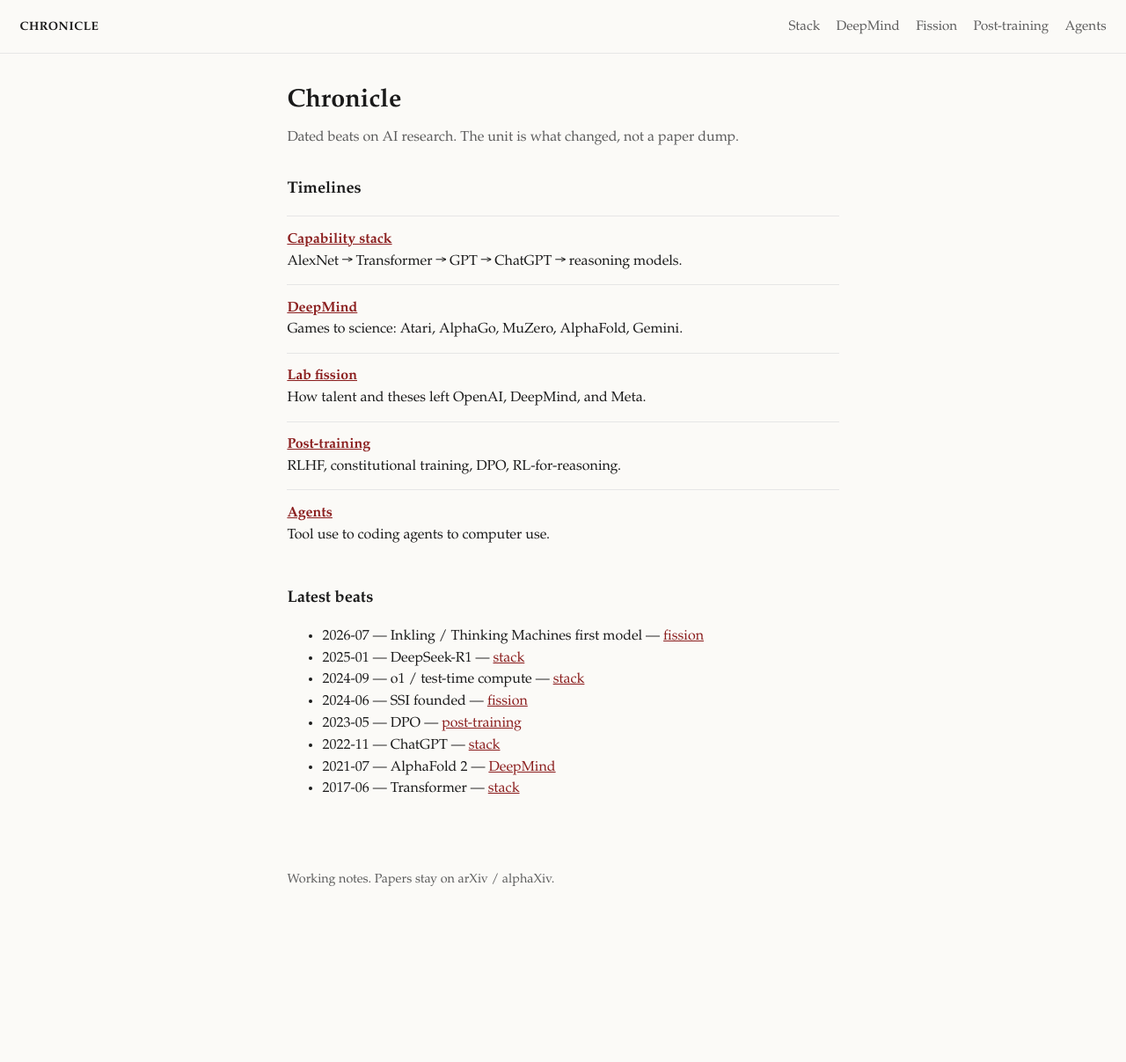
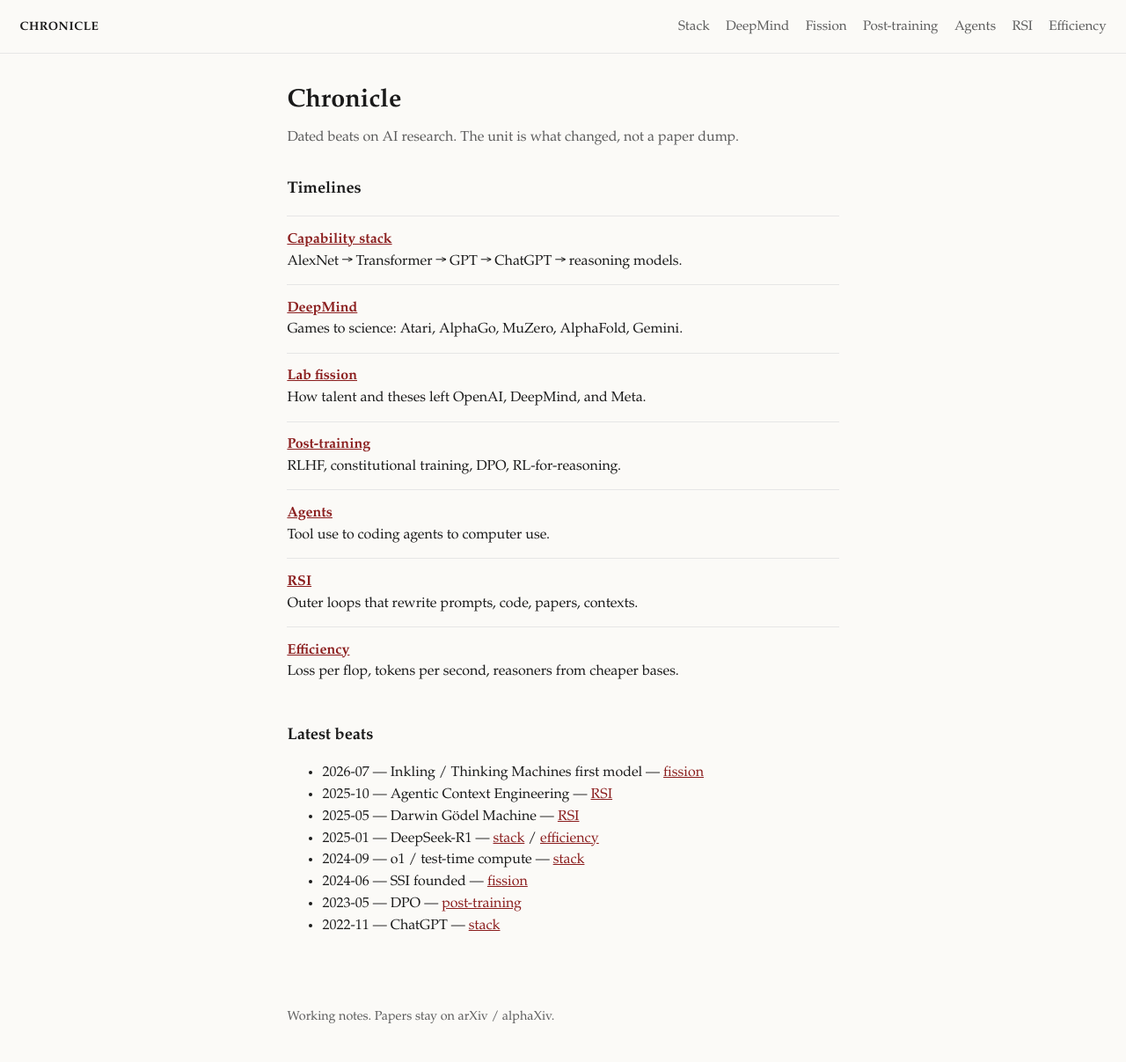
Before and after one commit to vandontduong/chronicle, a Jekyll site: the page built from index.md, in a window 1280 px wide. Shown: the whole page at 88% size. Built offline with Jekyll 4.4.1, drawn with Linux system fonts in a browser that asks for light colours; before the commit the page ends 1051 px from its top, so only the background shows below that.

Commit message:
Add RSI and compute-efficiency timelines

```diff
--- a/_layouts/default.html
+++ b/_layouts/default.html
@@ -15,6 +15,8 @@
       <a href="{{ '/timelines/lab-fission/' | relative_url }}">Fission</a>
       <a href="{{ '/timelines/post-training/' | relative_url }}">Post-training</a>
       <a href="{{ '/timelines/agents/' | relative_url }}">Agents</a>
+      <a href="{{ '/timelines/rsi/' | relative_url }}">RSI</a>
+      <a href="{{ '/timelines/efficiency/' | relative_url }}">Efficiency</a>
     </nav>
   </header>
   <main>
--- a/index.md
+++ b/index.md
@@ -15,15 +15,17 @@ title: Home
   <li><strong><a href="{{ '/timelines/lab-fission/' | relative_url }}">Lab fission</a></strong> How talent and theses left OpenAI, DeepMind, and Meta.</li>
   <li><strong><a href="{{ '/timelines/post-training/' | relative_url }}">Post-training</a></strong> RLHF, constitutional training, DPO, RL-for-reasoning.</li>
   <li><strong><a href="{{ '/timelines/agents/' | relative_url }}">Agents</a></strong> Tool use to coding agents to computer use.</li>
+  <li><strong><a href="{{ '/timelines/rsi/' | relative_url }}">RSI</a></strong> Outer loops that rewrite prompts, code, papers, contexts.</li>
+  <li><strong><a href="{{ '/timelines/efficiency/' | relative_url }}">Efficiency</a></strong> Loss per flop, tokens per second, reasoners from cheaper bases.</li>
 </ul>
 
 ## Latest beats
 
 - 2026-07 — Inkling / Thinking Machines first model — [fission]({{ '/timelines/lab-fission/' | relative_url }})
-- 2025-01 — DeepSeek-R1 — [stack]({{ '/timelines/capability-stack/' | relative_url }})
+- 2025-10 — Agentic Context Engineering — [RSI]({{ '/timelines/rsi/' | relative_url }})
+- 2025-05 — Darwin Gödel Machine — [RSI]({{ '/timelines/rsi/' | relative_url }})
+- 2025-01 — DeepSeek-R1 — [stack]({{ '/timelines/capability-stack/' | relative_url }}) / [efficiency]({{ '/timelines/efficiency/' | relative_url }})
 - 2024-09 — o1 / test-time compute — [stack]({{ '/timelines/capability-stack/' | relative_url }})
 - 2024-06 — SSI founded — [fission]({{ '/timelines/lab-fission/' | relative_url }})
 - 2023-05 — DPO — [post-training]({{ '/timelines/post-training/' | relative_url }})
 - 2022-11 — ChatGPT — [stack]({{ '/timelines/capability-stack/' | relative_url }})
-- 2021-07 — AlphaFold 2 — [DeepMind]({{ '/timelines/deepmind/' | relative_url }})
-- 2017-06 — Transformer — [stack]({{ '/timelines/capability-stack/' | relative_url }})
```
Also changed, not shown: timelines/efficiency.md (added, +64 -0 lines), timelines/rsi.md (added, +68 -0 lines), README.md.
